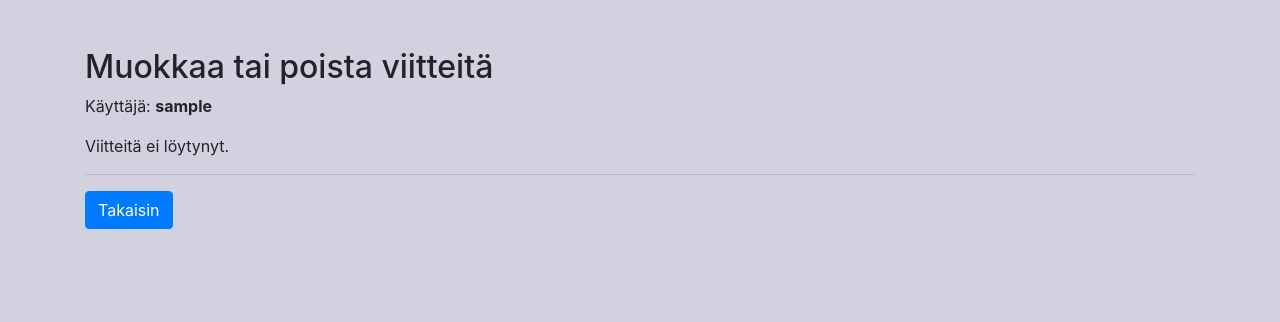
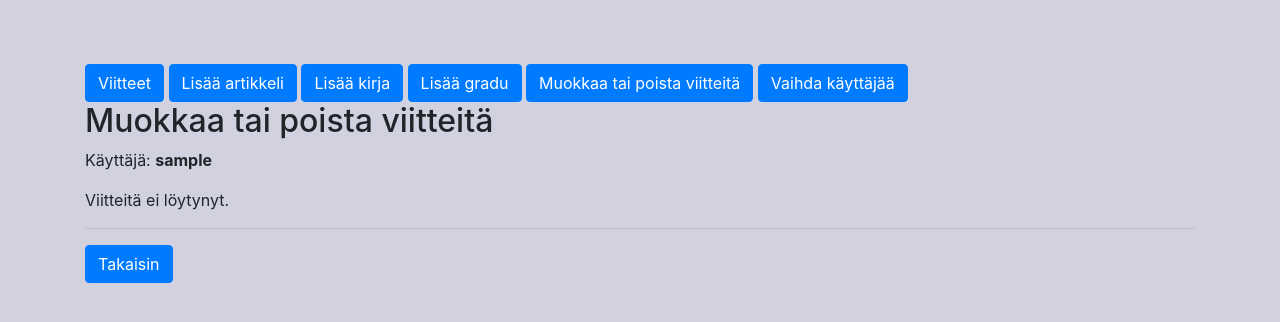
Before and after one commit to asvorg/ohtu-miniprojekti, a Flask app: a page that uses src/frontend/templates/list.html in a window 1280 px wide. Shown: the top 322 px of the page. Run offline with Flask 3, Linux system fonts and the light colour scheme; data that the repository does not hold is empty; some libraries are stand-ins or nearby versions.

Commit message:
navingaation parannus

```diff
--- a/src/frontend/templates/list.html
+++ b/src/frontend/templates/list.html
@@ -17,6 +17,13 @@
     </style>
 
 <div class="container mt-5">
+    <a href="/result/{{ user }}" class="btn btn-primary mt-3">Viitteet</a>
+    <a href="/add_article/{{ user }}" class="btn btn-primary mt-3">Lisää artikkeli</a>
+    <a href="/add_book/{{ user }}" class="btn btn-primary mt-3">Lisää kirja</a>
+    <a href="/add_mastersthesis/{{ user }}" class="btn btn-primary mt-3">Lisää gradu</a>
+    <a href="/list/{{ user }}" class="btn btn-primary mt-3">Muokkaa tai poista viitteitä</a>
+    <a href="/" class="btn btn-primary mt-3">Vaihda käyttäjää</a>
+
     <h2>Muokkaa tai poista viitteitä</h2>
     <p>Käyttäjä: <b>{{ user }}</b><p>
         {% if not cites %}
--- a/src/frontend/templates/result.html
+++ b/src/frontend/templates/result.html
@@ -33,10 +33,12 @@
         <button type="submit" class="btn btn-primary ml-2">Etsi</button>
     </form>
 
+    <a href="/result/{{ user }}" class="btn btn-primary mt-3">Viitteet</a>
     <a href="/add_article/{{ user }}" class="btn btn-primary mt-3">Lisää artikkeli</a>
     <a href="/add_book/{{ user }}" class="btn btn-primary mt-3">Lisää kirja</a>
     <a href="/add_mastersthesis/{{ user }}" class="btn btn-primary mt-3">Lisää gradu</a>
     <a href="/list/{{ user }}" class="btn btn-primary mt-3">Muokkaa tai poista viitteitä</a>
+    <a href="/" class="btn btn-primary mt-3">Vaihda käyttäjää</a>
 
     {% if error_message %}
     <div class="alert alert-danger" role="alert">
```
